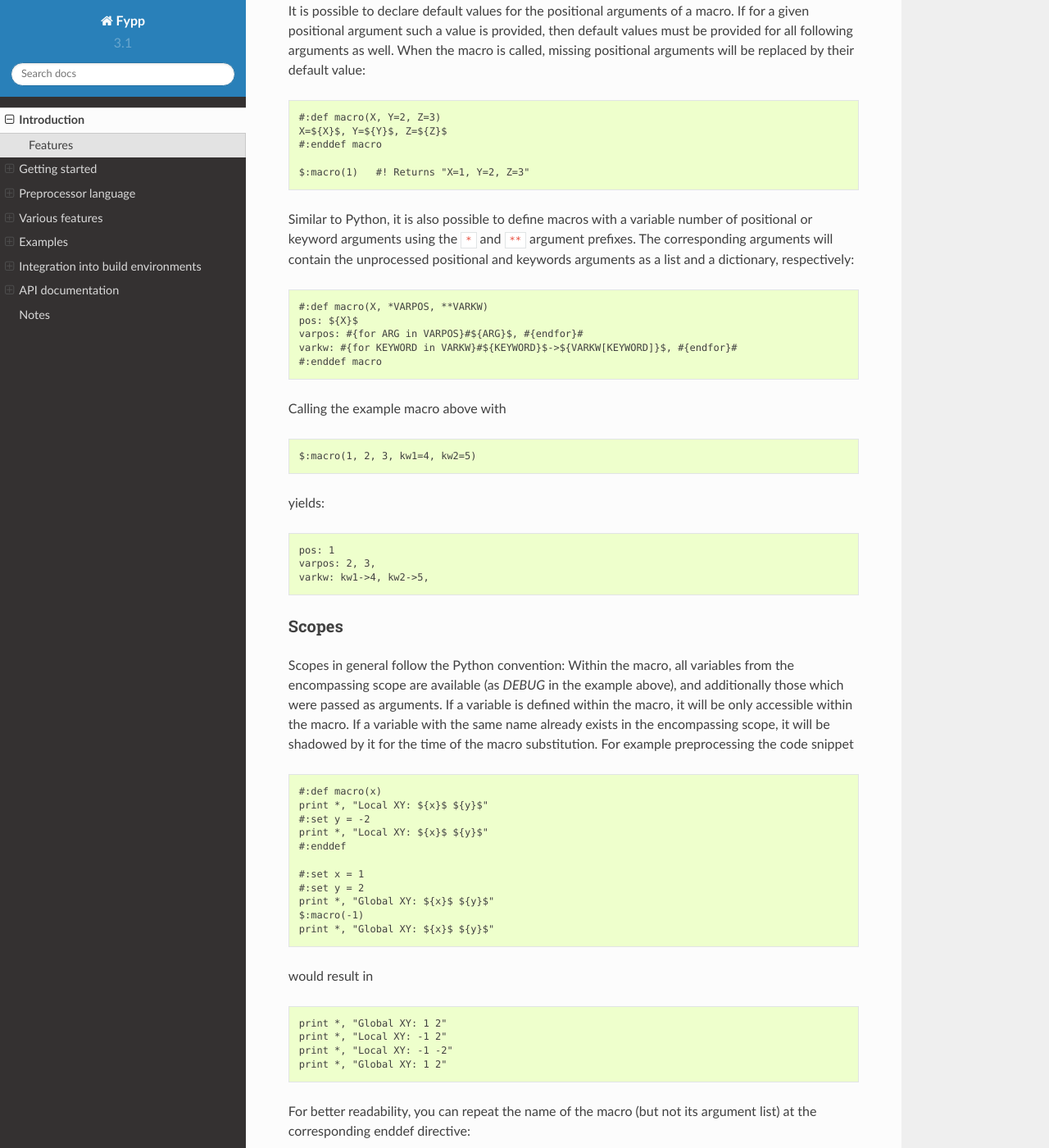
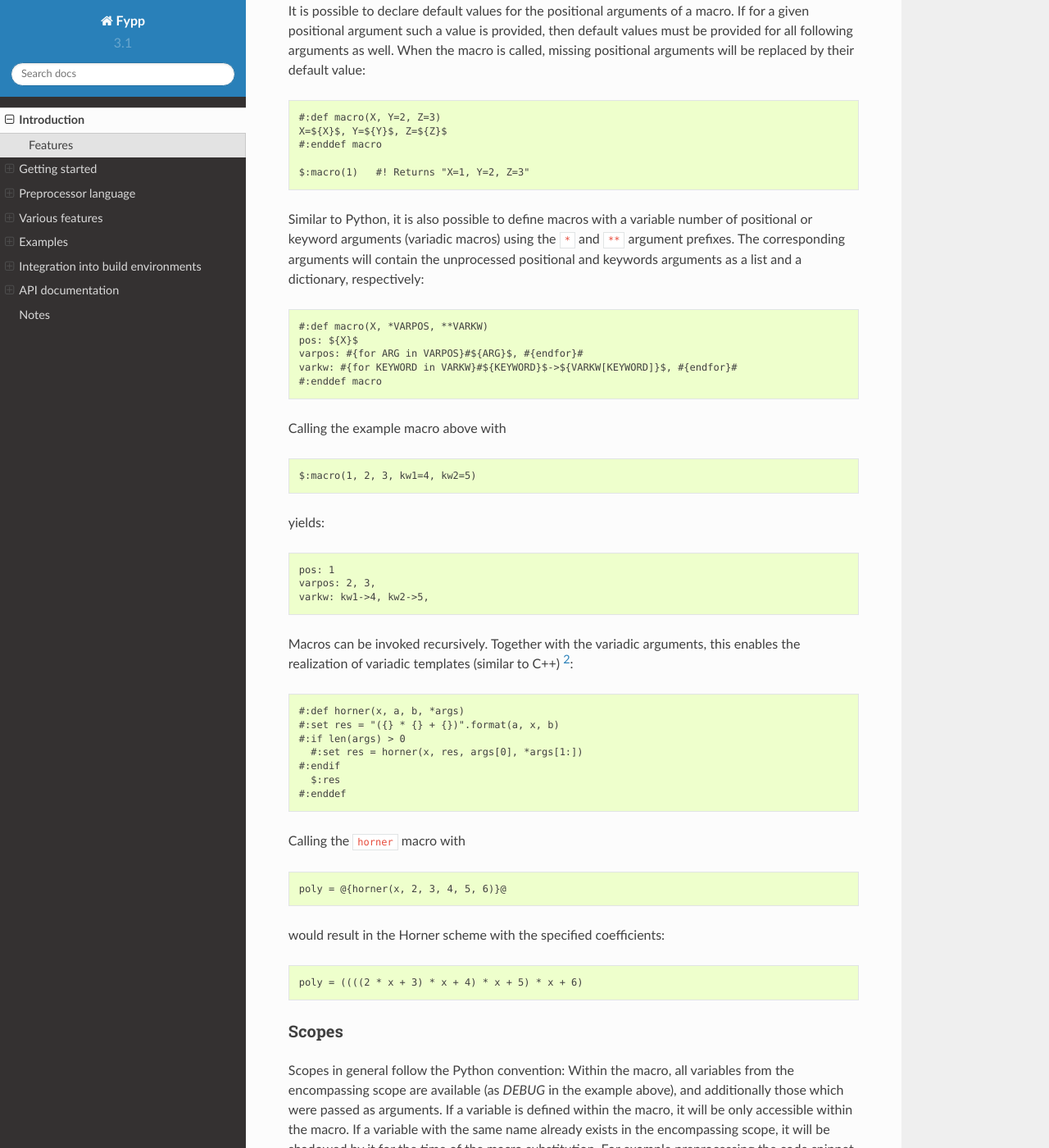
Before and after one commit to aradi/fypp, a Sphinx documentation site: the page built from docs/fypp.rst, in a window 1280 px wide and 1400 px high, scrolled down 17862 px. Shown: the whole window at 82% size. Built offline with Sphinx 7.4.7 and the Read the Docs theme 2.0.0, drawn with Linux system fonts in a browser that asks for light colours; some of the changed text lies outside the part shown.

Commit message:
Document variadic arguments and recursive calls

```diff
--- a/docs/fypp.rst
+++ b/docs/fypp.rst
@@ -14,7 +14,7 @@ emphasis on robustness and on neat integration into developing toolchains.
 
 Fypp was inspired by the `pyratemp
 <http://www.simple-is-better.org/template/pyratemp.html>`_ templating engine
-[#]_. Although it shares many concepts with pyratemp, it was written from
+[1]_. Although it shares many concepts with pyratemp, it was written from
 scratch focusing on the special needs when preprocessing source code. Fypp
 natively supports the output of line numbering markers, which are used by
 many compilers to generate compiler messages with correct line numbers. Unlike
@@ -875,9 +875,9 @@ called, missing positional arguments will be replaced by their default value::
   $:macro(1)   #! Returns "X=1, Y=2, Z=3"
 
 Similar to Python, it is also possible to define macros with a variable number
-of positional or keyword arguments using the ``*`` and ``**`` argument
-prefixes. The corresponding arguments will contain the unprocessed positional
-and keywords arguments as a list and a dictionary, respectively::
+of positional or keyword arguments (variadic macros) using the ``*`` and ``**``
+argument prefixes. The corresponding arguments will contain the unprocessed
+positional and keywords arguments as a list and a dictionary, respectively::
 
   #:def macro(X, *VARPOS, **VARKW)
   pos: ${X}$
@@ -894,6 +894,26 @@ yields::
   pos: 1
   varpos: 2, 3,
   varkw: kw1->4, kw2->5,
+
+Macros can be invoked recursively. Together with the variadic arguments, this
+enables the realization of variadic templates (similar to C++) [2]_::
+
+  #:def horner(x, a, b, *args)
+  #:set res = "({} * {} + {})".format(a, x, b)
+  #:if len(args) > 0
+    #:set res = horner(x, res, args[0], *args[1:])
+  #:endif
+    $:res
+  #:enddef
+
+Calling the ``horner`` macro with ::
+
+  poly = @{horner(x, 2, 3, 4, 5, 6)}@
+
+would result in the Horner scheme with the specified coefficients::
+
+  poly = ((((2 * x + 3) * x + 4) * x + 5) * x + 6)
+
 
 
 Scopes
@@ -2115,5 +2135,8 @@ FyppError
 Notes
 *****
 
-.. [#] I am indebted to pyratemps author Roland Koebler for some helpful
+.. [1] I am indebted to pyratemps author Roland Koebler for some helpful
        discussions.
+
+.. [2] Many thanks to Ivan Pribec for pointing out the similarity to C++
+       variadic templates and bringing up the Horner scheme as example.
```
